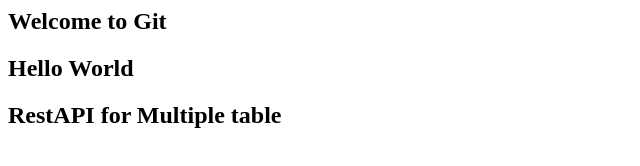
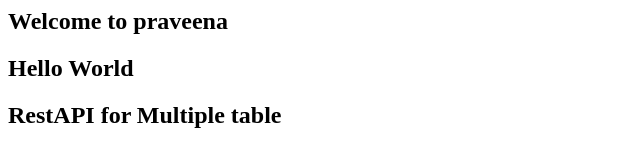
Before and after one commit to praveenavm/demo-repo2, a plain HTML site: page index.html in a window 1280 px wide. Shown: the whole page, without its empty margins (0-640 px from the left). Drawn offline with Linux system fonts and the light colour scheme.

Commit message:
line 2 changed

```diff
--- a/index.html
+++ b/index.html
@@ -1,5 +1,5 @@
 <div>
-    <h2>Welcome to Git</h2>
+    <h2>Welcome to praveena</h2>
     <h2>Hello World</h2>
     <h2>RestAPI for Multiple table</h2>
 </div>
```
